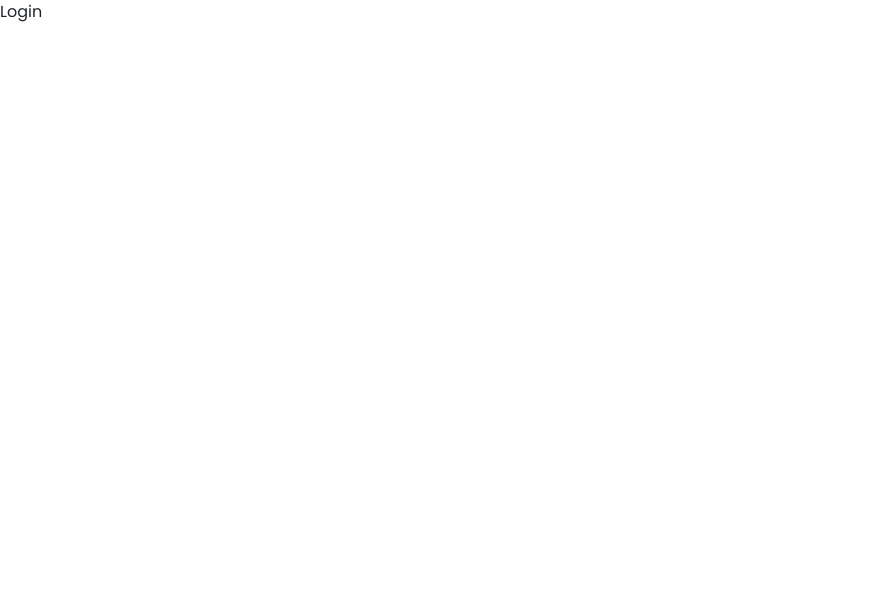
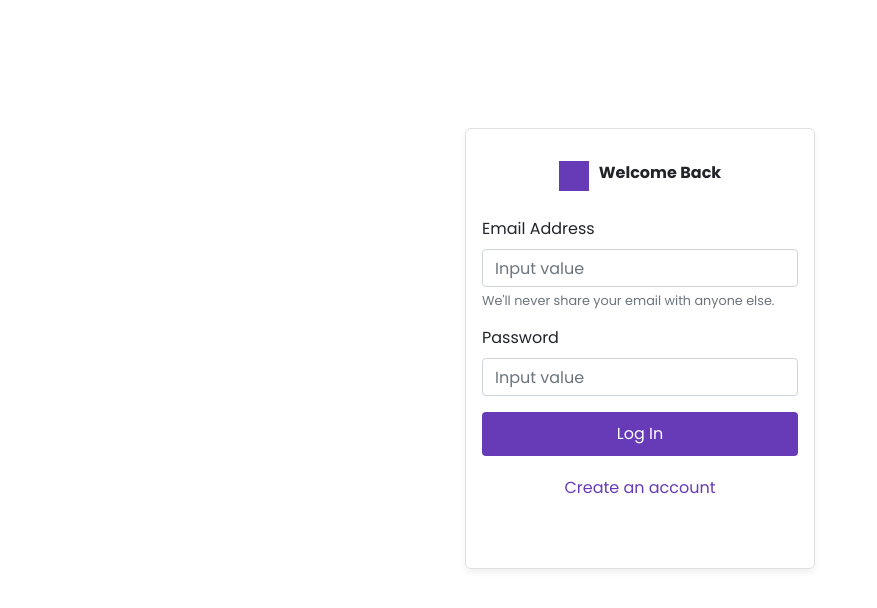
Before and after one commit to hackathons-at-cad/issue-tracker, a React (Create React App) app: page / in a window 1280 px wide. Shown: the top 608 px of the page, without its empty margins (0-877 px from the left). Built offline with nearby package versions, Linux system fonts and the light colour scheme.

Commit message:
create login and signup pages

```diff
--- a/src/App.css
+++ b/src/App.css
@@ -5,3 +5,12 @@ body {
   font-family: poppins, -apple-system, BlinkMacSystemFont, "Segoe UI", Roboto,
     Oxygen, Ubuntu, Cantarell, "Open Sans", "Helvetica Neue", sans-serif;
 }
+
+.btn-primary {
+  background: #673ab7;
+  border: none;
+  padding: 10px 0;
+}
+.btn-primary:hover {
+  background: #580add;
+}
--- a/src/pages/login.js
+++ b/src/pages/login.js
@@ -1,10 +1,80 @@
 import React from "react";
 import { Layout } from "../components";
+import { Link } from "react-router-dom";
+
+import Form from "react-bootstrap/Form";
+import Button from "react-bootstrap/Button";
+import styled from "@emotion/styled";
+
+export const StyledFormWrapper = styled.div`
+  width: 350px;
+  margin: 8em auto;
+  background: #ffffff;
+  border: 1px solid #dfdfdf;
+  box-sizing: border-box;
+  box-shadow: 0px 4px 6px rgba(0, 0, 0, 0.06);
+  border-radius: 6px;
+  padding: 2em 1em;
+
+  .head-text {
+    display: flex;
+    justify-content: center;
+    align-item: center;
+    vertical-align: middle;
+    padding-bottom: 1em;
+  }
+  .head-text p {
+    font-weight: bold;
+  }
+  .box {
+    background: #673ab7;
+    height: 30px;
+    width: 30px;
+    display: inline-block;
+    margin-right: 10px;
+  }
+
+  p {
+    text-align: center;
+  }
+  .link {
+    padding: 20px 0;
+  }
+  .link a {
+    color: #673ab7;
+  }
+`;
 
 const Login = () => {
   return (
     <Layout title="Issues (Company Name)" showHeader={false}>
-      Login
+      <StyledFormWrapper>
+        <div className="head-text">
+          {" "}
+          <div className="box"></div>
+          <p>Welcome Back</p>
+        </div>
+        <Form>
+          <Form.Group controlId="formBasicEmail">
+            <Form.Label>Email Address</Form.Label>
+            <Form.Control type="email" placeholder="Input value" />
+            <Form.Text className="text-muted">
+              We'll never share your email with anyone else.
+            </Form.Text>
+          </Form.Group>
+
+          <Form.Group controlId="formBasicPassword">
+            <Form.Label>Password</Form.Label>
+            <Form.Control type="password" placeholder="Input value" />
+          </Form.Group>
+          <Button variant="primary" type="submit" block>
+            Log In
+          </Button>
+          <p className="link">
+            <Link to="/register">Create an account</Link>
+          </p>
+        </Form>
+      </StyledFormWrapper>
     </Layout>
   );
 };
--- a/src/pages/signup.js
+++ b/src/pages/signup.js
@@ -1,10 +1,48 @@
 import React from "react";
 import { Layout } from "../components";
+import { Link } from "react-router-dom";
+import Form from "react-bootstrap/Form";
+import Button from "react-bootstrap/Button";
+import { StyledFormWrapper } from "./login";
 
 const Signup = () => {
   return (
     <Layout title="Sign Up" showHeader={false}>
-      Sign Up
+      <StyledFormWrapper>
+        <div className="head-text">
+          {" "}
+          <div className="box"></div>
+          <p>Create Account</p>
+        </div>
+        <Form>
+          <Form.Group controlId="formText">
+            <Form.Label>FirstName</Form.Label>
+            <Form.Control type="text" placeholder="Input value" />
+          </Form.Group>
+          <Form.Group controlId="formText">
+            <Form.Label>Surname</Form.Label>
+            <Form.Control type="text" placeholder="Input value" />
+          </Form.Group>
+          <Form.Group controlId="formBasicEmail">
+            <Form.Label>Email Address</Form.Label>
+            <Form.Control type="email" placeholder="Input value" />
+            <Form.Text className="text-muted">
+              We'll never share your email with anyone else.
+            </Form.Text>
+          </Form.Group>
+
+          <Form.Group controlId="formBasicPassword">
+            <Form.Label>Password</Form.Label>
+            <Form.Control type="password" placeholder="Input value" />
+          </Form.Group>
+          <Button variant="primary" type="submit" block>
+            Create Account
+          </Button>
+          <p className="link">
+            <Link to="/">Log In</Link>
+          </p>
+        </Form>
+      </StyledFormWrapper>
     </Layout>
   );
 };
```
